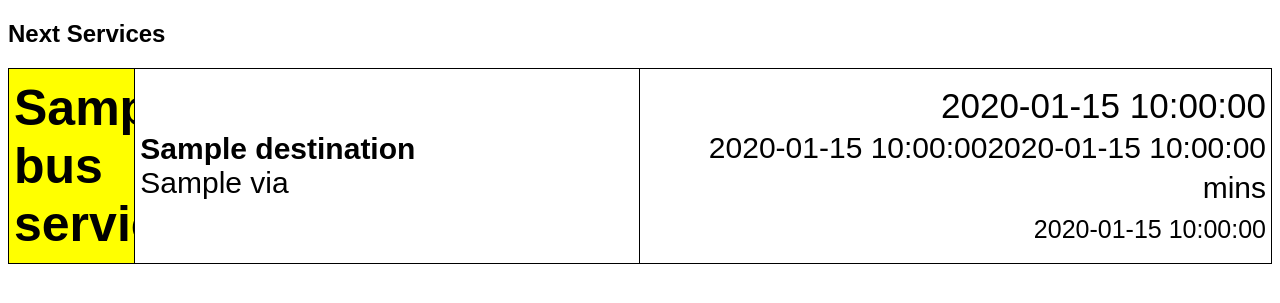
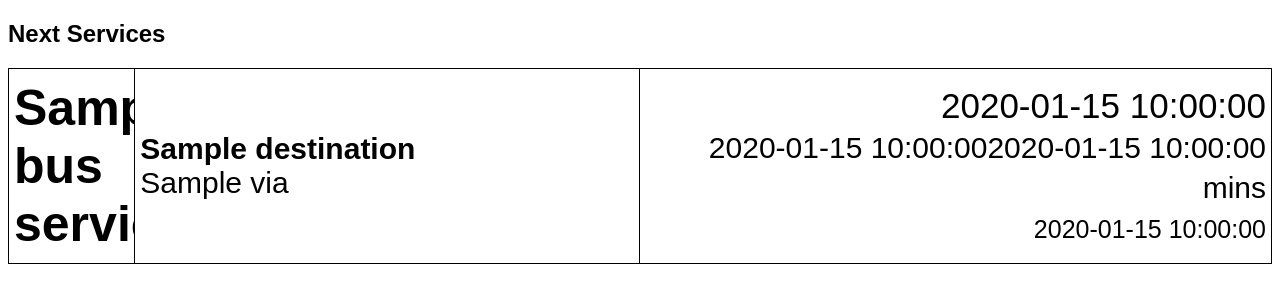
Before and after one commit to stuartgraham/LothianBus, a Python web app: template lothianbus/lambda/api_handler/templates/stopdetail.html in a window 1280 px wide. Shown: the top 303 px of the page. Run offline with Jinja, Linux system fonts and the light colour scheme; the template is opened without the code that fills it: most values are stand-ins (such as "Sample title", 1, 10 or a date in 2020).

Commit message:
Update jinja

```diff
--- a/lothianbus/lambda/api_handler/templates/base.html
+++ b/lothianbus/lambda/api_handler/templates/base.html
@@ -8,7 +8,7 @@
     <style type="text/css">
         .tg  {border-collapse:collapse;border-spacing:0;}
         .tg td{font-size:14px;padding:10px 5px;border-style:solid;border-width:1px;overflow:hidden;word-break:normal;border-color:black;}
-        .tg .tg-yla0{font-family:Arial, sans-serif;font-weight:bold;text-align:middle;vertical-align:middle;font-size:50px;background-color:yellow;}
+        .tg .tg-yla0{font-family:Arial, sans-serif;font-weight:bold;text-align:middle;vertical-align:middle;font-size:50px}
         .tg .tg-cly1{font-family:Arial, sans-serif;text-align:left;vertical-align:middle;font-size:30px}
         .tg .tg-mwxe{font-family:Arial, sans-serif;text-align:right;vertical-align:middle;font-size:35px}
         h2 {font-family:Arial, sans-serif;font-size:24px}
```
